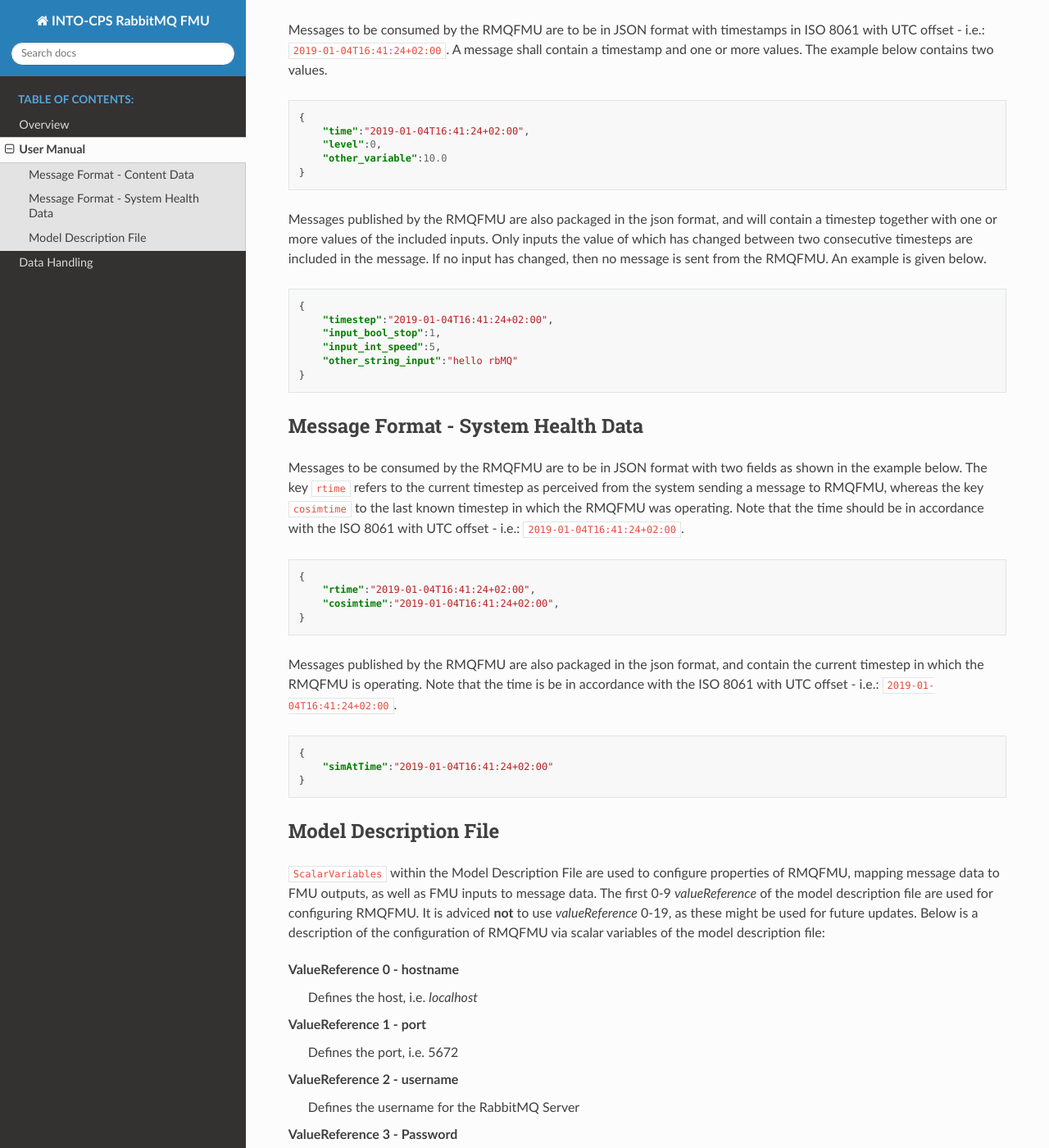
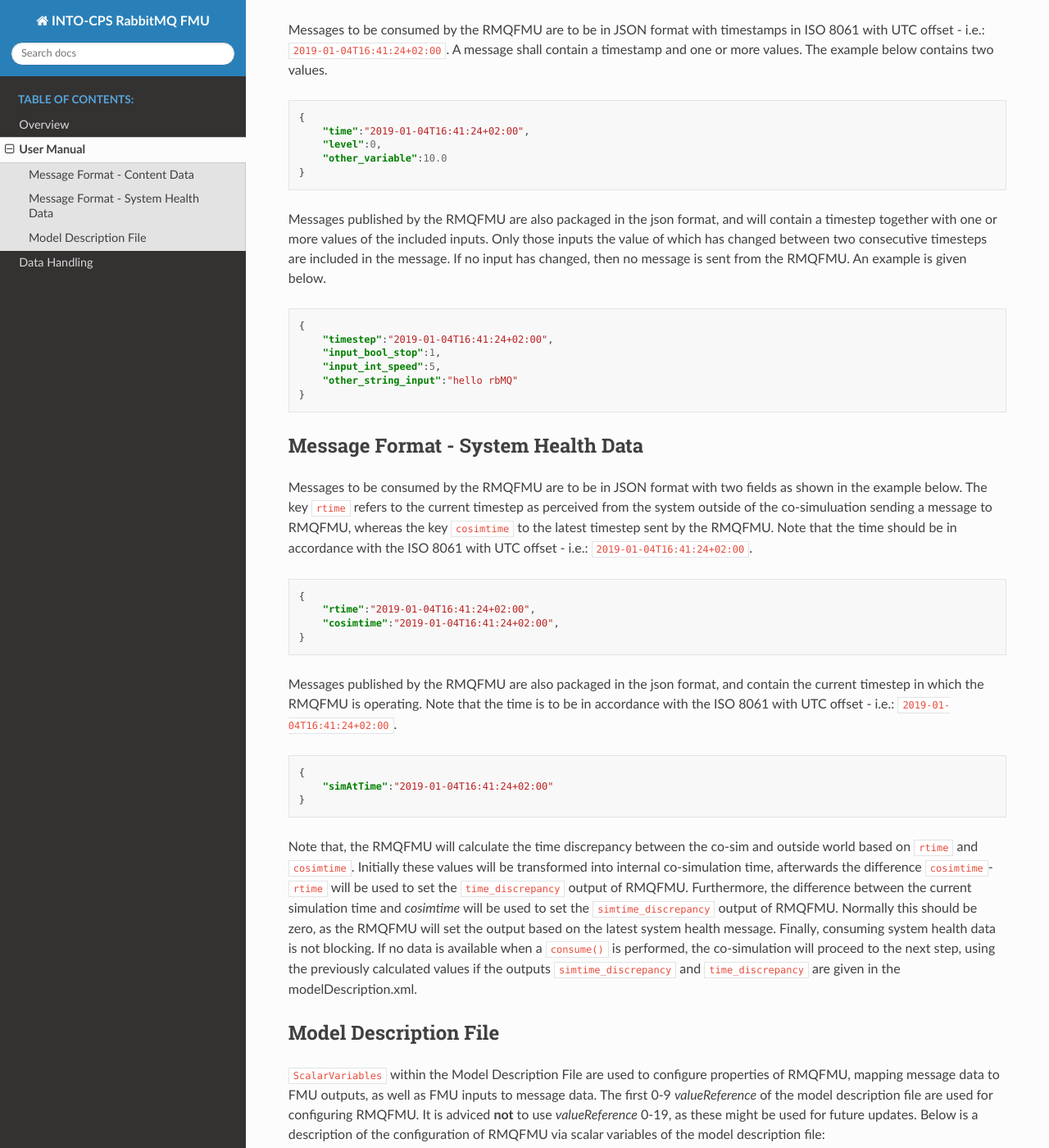
Before and after one commit to INTO-CPS-Association/fmu-rabbitmq, a Sphinx documentation site: the page built from docs/user-manual.rst, in a window 1280 px wide and 1400 px high, scrolled down 431 px. Shown: the whole window at 82% size. Built offline with Sphinx 7.4.7 and the Read the Docs theme 2.0.0, drawn with Linux system fonts in a browser that asks for light colours; some of the changed text lies outside the part shown.

Commit message:
Update user-manual.rst

```diff
--- a/docs/user-manual.rst
+++ b/docs/user-manual.rst
@@ -21,7 +21,7 @@
         "other_variable":10.0
     }
 
-Messages published by the RMQFMU are also packaged in the json format, and will contain a timestep together with one or more values of the included inputs. Only inputs the value of which has changed between two consecutive timesteps are included in the message. If no input has changed, then no message is sent from the RMQFMU. An example is given below.
+Messages published by the RMQFMU are also packaged in the json format, and will contain a timestep together with one or more values of the included inputs. Only those inputs the value of which has changed between two consecutive timesteps are included in the message. If no input has changed, then no message is sent from the RMQFMU. An example is given below.
 
 .. code-block:: json
 
@@ -34,7 +34,7 @@
 
 Message Format - System Health Data
 ------------------------------------
-Messages to be consumed by the RMQFMU are to be in JSON format with two fields as shown in the example below. The key :code:`rtime` refers to the current timestep as perceived from the system sending a message to RMQFMU, whereas the key :code:`cosimtime` to the last known timestep in which the RMQFMU was operating. Note that the time should be in accordance with the ISO 8061 with UTC offset - i.e.: :code:`2019-01-04T16:41:24+02:00`.
+Messages to be consumed by the RMQFMU are to be in JSON format with two fields as shown in the example below. The key :code:`rtime` refers to the current timestep as perceived from the system outside of the co-simuluation sending a message to RMQFMU, whereas the key :code:`cosimtime` to the latest timestep sent by the RMQFMU. Note that the time should be in accordance with the ISO 8061 with UTC offset - i.e.: :code:`2019-01-04T16:41:24+02:00`.
 
 .. code-block:: json
 
@@ -43,7 +43,7 @@
         "cosimtime":"2019-01-04T16:41:24+02:00",
     }
 
-Messages published by the RMQFMU are also packaged in the json format, and contain the current timestep in which the RMQFMU is operating. Note that the time is be in accordance with the ISO 8061 with UTC offset - i.e.: :code:`2019-01-04T16:41:24+02:00`.
+Messages published by the RMQFMU are also packaged in the json format, and contain the current timestep in which the RMQFMU is operating. Note that the time is to be in accordance with the ISO 8061 with UTC offset - i.e.: :code:`2019-01-04T16:41:24+02:00`.
 
 .. code-block:: json
 
@@ -51,6 +51,8 @@
         "simAtTime":"2019-01-04T16:41:24+02:00"
     }
 
+Note that, the RMQFMU will calculate the time discrepancy between the co-sim and outside world based on ``rtime`` and ``cosimtime``. Initially these values will be transformed into internal co-simulation time, afterwards the difference ``cosimtime``-``rtime`` will be used to set the ``time_discrepancy`` output of RMQFMU. Furthermore, the difference between the current simulation time and `cosimtime` will be used to set the ``simtime_discrepancy`` output of RMQFMU. Normally this should be zero, as the RMQFMU will set the output based on the latest system health message.
+Finally, consuming system health data is not blocking. If no data is available when a :code:`consume()` is performed, the co-simulation will proceed to the next step, using the previously calculated values if the outputs ``simtime_discrepancy`` and ``time_discrepancy`` are given in the modelDescription.xml.
 
 Model Description File
 ----------------------
@@ -89,12 +91,12 @@
     The maximum number of queue messages that should be considered on each processing.
     Does not cause blocking behaviour if less messages are available.
 
- ValueReference 9 - Routing Key - system health data
-    Defines the Routing Key for the system health data messages
-
-Parameters with value reference 4 and 9 are used as a base to configure two different connections to the rabbitMQ server.
-The parameter with value reference 4 is used to create the connection through which content data is exchanged. In this context two channels are created with routing keys as follows: :code:`"${param4Value}_from_cosim"` and :code:`"${param4Value}_to_cosim"`. Content data to be sent to RMQFMU should be published to :code:`"${param4Value}_to_cosim"`, whereas RMQFMU publishes content data to :code:`"${param4Value}_from_cosim"`.
-Similarly for the paramter with value reference 9. Two channels are created with routing keys as follows: :code:`"${param9Value}_from_cosim"` and :code:`"${param9Value}_to_cosim"`. System health data to be sent to RMQFMU should be published to :code:`"${param9Value}_to_cosim"`, whereas RMQFMU publishes system health data to :code:`"${param9Value}_from_cosim"`.
+The parameter with value reference 4 is used as a base to configure two different connections to the rabbitMQ server, with two channels each.
+Based on the ``routingKey`` the fmu configures the name of the channels as follows:
+:code:`${routing key base}+".{data|system_health}."+"from_cosim"` for publishing, which would result in ``linefollower.data.from_cosim`` and ``linefollower.system_health.from_cosim`` given the values in the above example. Data sent from the
+rabbitMQ can be consumed from these topics.
+:code:`${routing key base}+".{data|system_health}."+"to_cosim"` for consuming, which would result in ``linefollower.data.to_cosim`` and ``linefollower.system_health.to_cosim`` given the values in the above example. Data to be sent
+to the rabbitMQ should be published to these topics.
 
 **NOTE: If no system health data is published to RMQFMU then the operation of the fmu will continue normally, however no information regarding system health will be outputted from RMQFMU.**
 
```
